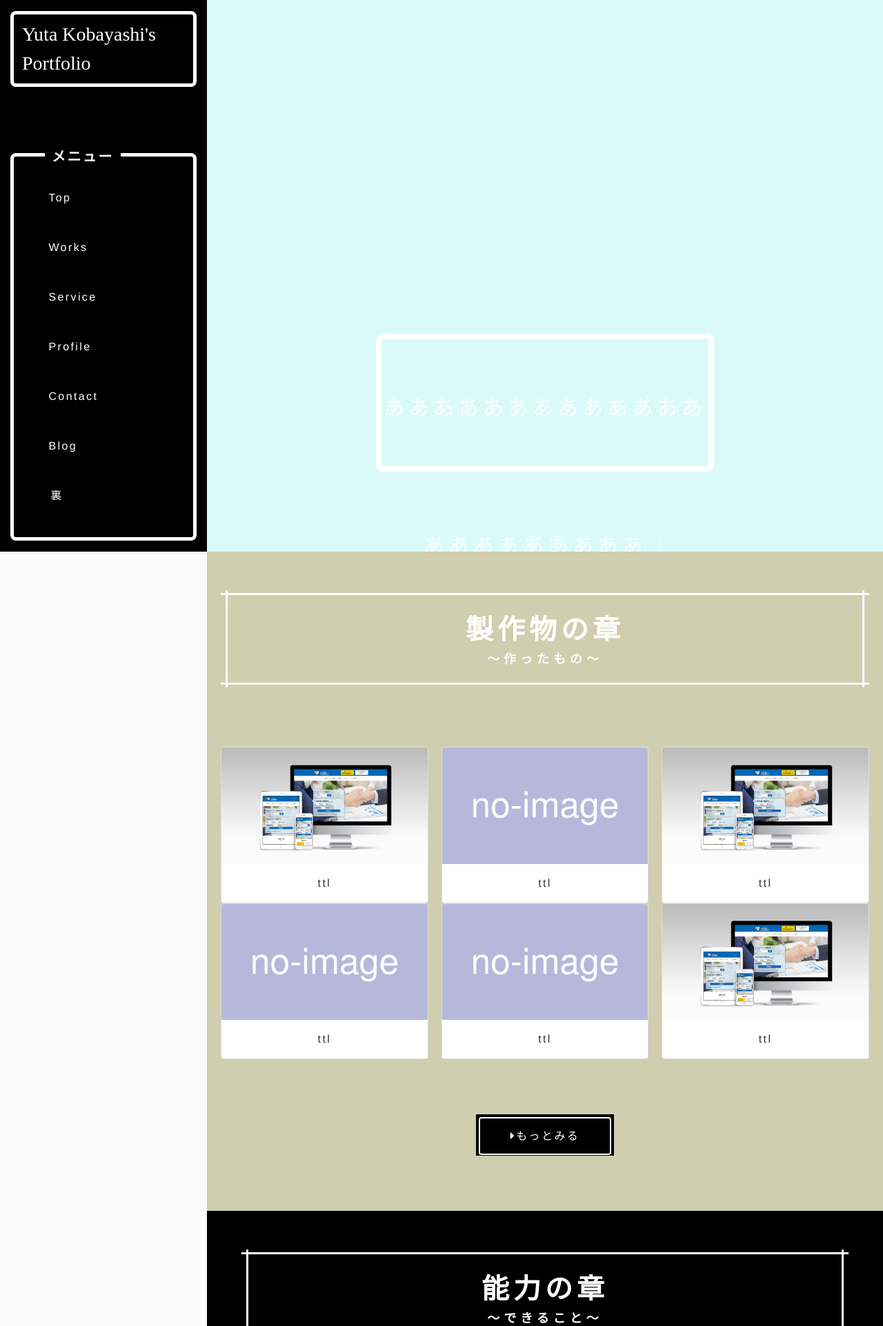
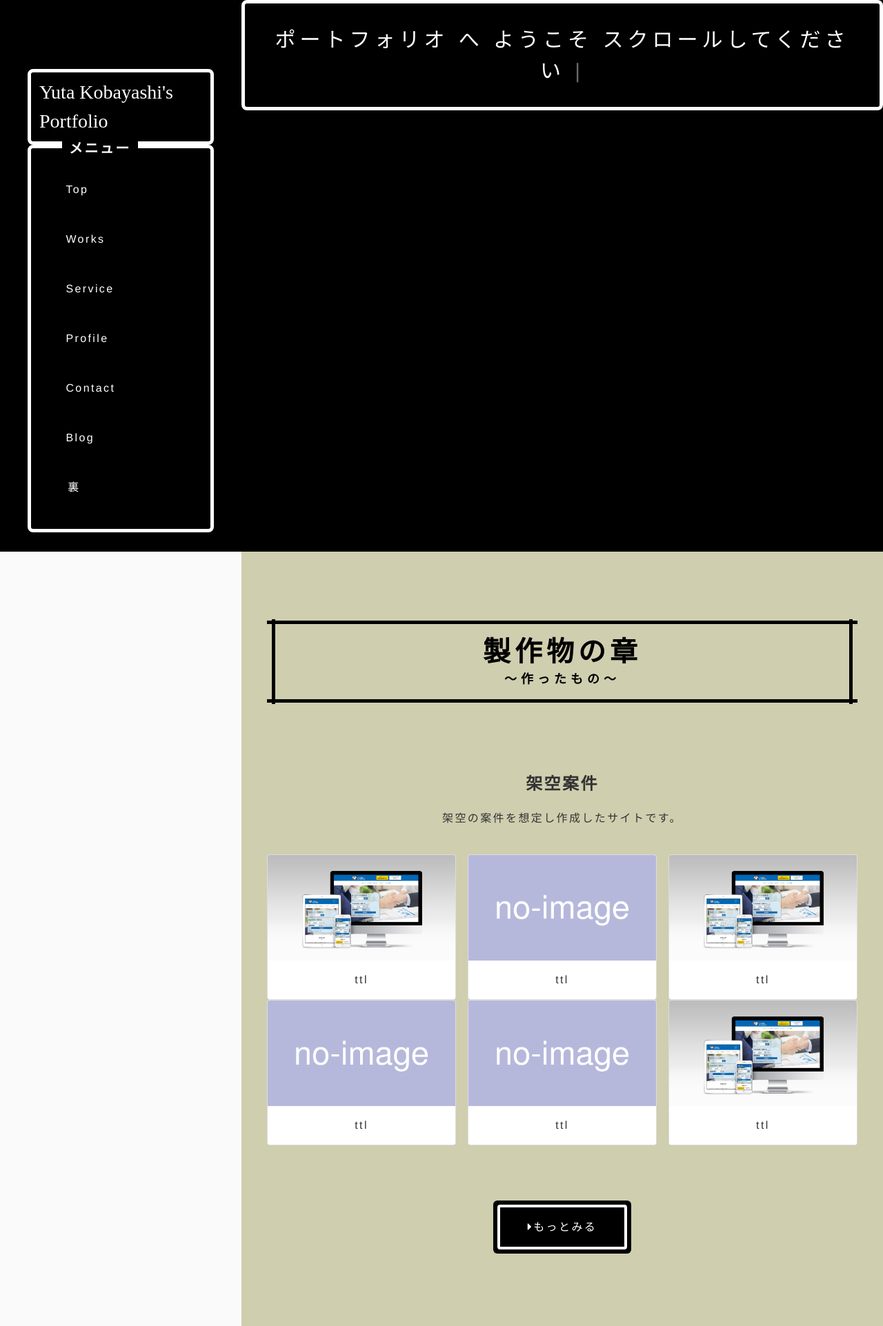
Before and after one commit to kbo580/new-portfolio, a PHP site: page /top.html in a window 1280 px wide. Shown: the top 1923 px of the page at 69% size. Run offline with PHP 8.4, Linux system fonts and the light colour scheme; style sheets or scripts are compiled from the project's sources.

Commit message:
Add files via upload

```diff
--- a/css/styles.css
+++ b/css/styles.css
@@ -37,7 +37,7 @@ body {
 
 .inner {
   margin: 0 auto;
-  max-width: 1000px;
+  max-width: 1200px;
   width: 100%;
   padding: 0 4%;
 }
@@ -45,23 +45,32 @@ body {
 /* ボタン */
 .rpg-btn {
   background-color: #000;
+  display: block;
   width: 200px;
-  height: 60px;
-  padding: 4px;
+  max-width: 100%;
+  padding: 6px;
   margin: 0 auto;
-  display: block;
   text-align: center;
   -webkit-transition: all .4s;
   transition: all .4s;
+  font-size: 1rem;
+  border-radius: 6px;
 }
 
 .rpg-btn .btn-text {
   color: #fff;
   border-radius: 4px;
-  border: 2px solid #fff;
-  padding: 17px;
+  border: 4px solid #fff;
+  padding: 20px;
   display: block;
   line-height: 1;
+  position: relative;
+}
+
+.rpg-btn .btn-text::before {
+  content: "\f0da";
+  font-family: 'Font Awesome 5 Free';
+  font-weight: 900;
 }
 
 .rpg-btn:hover {
@@ -83,7 +92,7 @@ body {
 /* 共通部分 */
 /* ------------------------------------ */
 section {
-  padding: 40px 0 60px;
+  padding: 70px 0 100px;
   position: relative;
   background-color: #000;
 }
@@ -106,24 +115,25 @@ section:nth-child(even) {
 
 /* セクションの見出し */
 .section-heading {
-  margin-bottom: 50px;
-  font-size: 40px;
+  margin-bottom: 70px;
   letter-spacing: 0.15em;
   text-align: center;
   position: relative;
-  border-top: solid 3px #fff;
-  border-bottom: solid 3px #fff;
-  color: #fff;
+  border-top: solid 5px #000;
+  border-bottom: solid 5px #000;
+  color: #000;
   padding: 0.5em;
+  font-size: calc(2rem + ((1vw - 3.75px) * 1.1034));
+  line-height: 1;
 }
 
 .section-heading::before, .section-heading:after {
   content: '';
   position: absolute;
   top: -7px;
-  width: 3px;
+  width: 5px;
   height: calc(100% + 14px);
-  background-color: #fff;
+  background-color: #000;
 }
 
 .section-heading::before {
@@ -137,8 +147,8 @@ section:nth-child(even) {
 /* セクションの小見出し */
 .section-heading-sub-title {
   display: block;
-  font-size: 18px;
-  line-height: 1.5;
+  font-size: calc(1rem + ((1vw - 3.75px) * 0.2759));
+  margin-top: 0.6em;
 }
 
 .section-heading-sub-title::before, .section-heading-sub-title::after {
@@ -146,23 +156,26 @@ section:nth-child(even) {
 }
 
 .h3-title {
-  font-size: calc(1.5rem + ((1vw - 3.75px) * 0.5854));
-  letter-spacing: 0.2em;
+  font-size: calc(1.25rem + ((1vw - 3.75px) * 0.5517));
 }
 
 .fa-external-link-alt {
   margin-left: 4px;
+}
+
+@media (min-width: 768px) {
+  section {
+    padding: 100px 0 120px;
+  }
+  /* セクションの見出し */
+  .section-heading {
+    margin-bottom: 100px;
+  }
 }
 
 @media (min-width: 1025px) {
   body {
     font-size: 1rem;
-  }
-  .inner {
-    padding: 0 20px;
-  }
-  section {
-    padding: 60px 0 80px;
   }
   .pc-wrapper {
     display: -webkit-box;
@@ -174,21 +187,19 @@ section:nth-child(even) {
     -webkit-box-flex: 1;
         -ms-flex: 1;
             flex: 1;
-    margin-left: 300px;
+    margin-left: 350px;
   }
   /* セクションの見出し */
   .section-heading {
     font-size: 2.5rem;
-    margin-bottom: 90px;
   }
   /* セクションの小見出し */
   .section-heading-sub-title {
-    font-size: 18px;
-  }
-}
-
-.h3-title {
-  letter-spacing: 0.15em;
+    font-size: 1.125rem;
+  }
+  .h3-title {
+    font-size: 1.5rem;
+  }
 }
 
 /* ------------------------------------ */
@@ -235,8 +246,9 @@ header .inner {
   header {
     position: fixed;
     height: 100vh;
-    width: 300px;
+    width: 350px;
     z-index: 100;
+    padding: 100px 0 120px;
   }
   header .inner {
     height: 100%;
@@ -450,31 +462,36 @@ footer .copy {
 /* ------------------------------------ */
 .mv {
   background-color: #000;
-  background-color: #dafafa;
   width: 100%;
   height: 500px;
   position: relative;
+  display: -webkit-box;
+  display: -ms-flexbox;
+  display: flex;
+  -webkit-box-orient: vertical;
+  -webkit-box-direction: normal;
+      -ms-flex-direction: column;
+          flex-direction: column;
+  -webkit-box-pack: justify;
+      -ms-flex-pack: justify;
+          justify-content: space-between;
 }
 
 .mv .mv-text {
-  position: absolute;
-  left: 50%;
-  bottom: 2%;
-  -webkit-transform: translate(-50%, -50%);
-          transform: translate(-50%, -50%);
   color: #fff;
-  border: 8px solid #fff;
-  border-radius: 10px;
+  border: 5px solid #fff;
+  border-radius: 8px;
   font-size: 30px;
   letter-spacing: 0.2em;
-  height: 200px;
   text-align: center;
-  line-height: 200px;
+  max-width: 100%;
+  padding: 30px;
 }
 
 @media (min-width: 900px) {
   .mv {
     height: 100vh;
+    padding-bottom: 120px;
   }
 }
 
@@ -482,7 +499,6 @@ footer .copy {
 /* works */
 /* ------------------------------------ */
 .works .h3-title {
-  border-bottom: none;
   text-align: center;
   display: block;
 }
--- a/css/styles.scss
+++ b/css/styles.scss
@@ -54,7 +54,7 @@ body {
 
 .inner{
   margin: 0 auto;
-  max-width: 1000px;
+  max-width: 1200px;
   width: 100%;
   // background-color: rgba(241,92,168,0.2);
   padding: 0 4%;
@@ -63,21 +63,30 @@ body {
 /* ボタン */
 .rpg-btn{
   background-color: #000;
+  display: block;
   width: 200px;
-  height: 60px;
-  padding: 4px;
+  max-width: 100%;
+  padding: 6px;
   margin: 0 auto;
-  display: block;
   text-align: center;
   transition: all .4s;
+  font-size: rem(16);
+  border-radius: 6px;
 
   .btn-text{
     color: #fff;
     border-radius: 4px;
-    border: 2px solid #fff;
-    padding: 17px;
+    border: 4px solid #fff;
+    padding: 20px;
     display: block;
     line-height: 1;
+    position: relative;
+
+    &::before{
+      content: "\f0da";
+      font-family: 'Font Awesome 5 Free';
+      font-weight: 900;
+    }
   }
 
   &:hover{
@@ -107,7 +116,7 @@ body {
 /* 共通部分 */
 /* ------------------------------------ */
 section{
-  padding: 40px 0 60px;
+  padding: 70px 0 100px;
   position:  relative;
   background-color: #000;
 }
@@ -127,25 +136,26 @@ section:nth-child(even){
 
 /* セクションの見出し */
 .section-heading{
-  margin-bottom: 50px;
-  font-size: 40px;
+  margin-bottom: 70px;
   letter-spacing: 0.15em;
   text-align: center;
   position: relative;
-  border-top: solid 3px #fff;
-  border-bottom: solid 3px #fff;
-  color: #fff;
+  border-top: solid 5px #000;
+  border-bottom: solid 5px #000;
+  color: #000;
   padding: 0.5em;
+  font-size: calc(2rem + ((1vw - 3.75px) * 1.1034));
+  line-height: 1;
 
   &::before,
   &:after{
     content: '';
     position: absolute;
     top: -7px;
-    width: 3px;
+    width: 5px;
     height: -webkit-calc(100% + 14px);
     height: calc(100% + 14px);
-    background-color: #fff;
+    background-color: #000;
   }
 
   &::before{
@@ -160,8 +170,8 @@ section:nth-child(even){
 /* セクションの小見出し */
 .section-heading-sub-title{
   display: block;
-  font-size: 18px;
-  line-height: 1.5;
+  font-size: calc(1rem + ((1vw - 3.75px) * 0.2759));
+  margin-top: 0.6em;
 
   &::before,
   &::after{
@@ -170,17 +180,22 @@ section:nth-child(even){
 }
 
 .h3-title{
-  // margin-bottom: 16px;
-  font-size: calc(1.5rem + ((1vw - 3.75px) * 0.5854));
-  // border-bottom: 3px solid $textColorA;
-  // display: inline-block;
-  letter-spacing: 0.2em;
-  // position: relative;
-  // padding-bottom: 4px;
+  font-size: calc(1.25rem + ((1vw - 3.75px) * 0.5517));
 }
 
 .fa-external-link-alt{
   margin-left: 4px;
+}
+
+@media (min-width: 768px){
+  section{
+    padding: 100px 0 120px;
+  }
+
+  /* セクションの見出し */
+  .section-heading{
+    margin-bottom: 100px;
+  }
 }
 
 @media (min-width: 1025px){
@@ -188,40 +203,31 @@ section:nth-child(even){
     font-size: rem(16);
   }
 
-  .inner{
-    padding: 0 20px;
-  }
-
-  section{
-    padding: 60px 0 80px;
-  }
-
   .pc-wrapper{
     display: flex;
     position: relative;
 
     .contents-wrapper{
       flex: 1;
-      margin-left: 300px;
+      margin-left: 350px;
     }
   }
 
   /* セクションの見出し */
   .section-heading{
     font-size: rem(40);
-    margin-bottom: 90px;
   }
 
   /* セクションの小見出し */
   .section-heading-sub-title{
-    font-size: 18px;
-  }
-}
-
-.h3-title{
-  // font-size: rem(24);
-  letter-spacing: 0.15em;
-}
+    font-size: rem(18);
+  }
+
+  .h3-title{
+    font-size: rem(24);
+  }
+}
+
 
 /* ------------------------------------ */
 /* header */
@@ -262,8 +268,9 @@ header{
   header{
     position: fixed;
     height: 100vh;
-    width: 300px;
+    width: 350px;
     z-index: 100;
+    padding: 100px 0 120px;
 
     .inner{
       height: 100%;
@@ -462,32 +469,38 @@ footer{
 /* メインビジュアル */
 /* ------------------------------------ */
 .mv{
-  // background: url(../images/mv-7.jpeg) center /cover no-repeat;
   background-color: #000;
-  background-color: #dafafa;
+  // background-color: #dafafa;
   width: 100%;
   height: 500px;
   position: relative;
+  display: flex;
+  flex-direction: column;
+  justify-content: space-between;
+
 
   .mv-text{
-    position: absolute;
-    left: 50%;
-    bottom: 2%;
-    transform: translate(-50%, -50%);
+    // position: absolute;
+    // left: 50%;
+    // bottom: 2%;
+    // transform: translate(-50%, -50%);
     color: #fff;
-    border: 8px solid #fff;
-    border-radius: 10px;
+    border: 5px solid #fff;
+    border-radius: 8px;
     font-size: 30px;
     letter-spacing: 0.2em;
-    height: 200px;
+    // height: 200px;
     text-align: center;
-    line-height: 200px;
+    // line-height: 200px;
+    max-width: 100%;
+    padding: 30px;
   }
 }
 
 @media (min-width: 900px) {
   .mv{
     height: 100vh;
+    padding-bottom: 120px;
     .mv-text{
       // max-width: 500px;
     }
@@ -499,7 +512,6 @@ footer{
 /* ------------------------------------ */
 .works{
   .h3-title{
-    border-bottom:  none;
     text-align: center;
     display: block;
   }
--- a/js/main.js
+++ b/js/main.js
@@ -112,10 +112,6 @@ $(function(){
     });
   }
 
-  $(window).scroll(function () {
-    TextTypingAnime();
-  });
-
   $(window).on('load', function () {
     var element = $(".TextTyping");
     element.each(function () {
@@ -132,14 +128,18 @@ $(function(){
 
     });
 
+    $('.TextTyping span:nth-child(12)').append('<br>');
+
     TextTypingAnime();
   });
+
+
 
   var fixedHeaderHight = $('.fixed-icon-wrapper').outerHeight(true);
 console.log(fixedHeaderHight)
   $(window).on('scroll', function(){
     var section = $('.mv').offset().top;
-    if($(this).scrollTop()>= section-fixedHeaderHight){ //section2からヘッダー分を引いた高さに入るとヘッダーがフェードイン。
+    if($(this).scrollTop()>= section-fixedHeaderHight){
       $('header').addClass('fadein');
     }
     else{
@@ -160,6 +160,5 @@ console.log(fixedHeaderHight)
 
 
 
-
 });
 });
--- a/top.html
+++ b/top.html
@@ -72,15 +72,24 @@
 
       <main>
         <div class="mv">
-          <p class="mv-text TextTyping">ああああああああああああああああああああああ
-          </p>
+          <div class="mv-text">
+            <p class="TextTyping">ポートフォリオ へ ようこそ
+              スクロールしてください
+            </p>
+
+
+
+          </div>
         </div>
 
         <section class="works" id="works">
 
           <div class="inner">
             <h2 class="section-heading">製作物の章<span class="section-heading-sub-title">作ったもの</span></h2>
+
             <div class="works-wrapper">
+              <h3 class="h3-title">架空案件</h3>
+              <p class="works-sentence">架空の案件を想定し作成したサイトです。</p>
               <ul class="items-wrapper">
 
                 <li class="item-card">
@@ -141,7 +150,7 @@
             </div>
             <!-- /works-wrapper -->
 
-          <a href="works.html" class="rpg-btn"><span class="btn-text"><i class="fas fa-caret-right"></i>もっとみる</span></a>
+          <a href="works.html" class="rpg-btn"><span class="btn-text">もっとみる</span></a>
           </div>
           <!-- /inner -->
 
@@ -159,7 +168,7 @@
                 </figure>
 
                 <div class="service_text-wrapper">
-                  <p class="h3-title"><span>01</span>.Webデザイン</p>
+                  <p class="h3-title">Webデザイン</p>
                   <p class="service-text">サイトの設計、デザインを作成し、それをもとにWebサイトの製作ができます。またタブレットやスマートフォンに対応させたレスポンシブデザインもできます。</p>
                 </div>
                 <!-- /service_text-wrapper -->
@@ -173,7 +182,7 @@
                 </figure>
 
                 <div class="service_text-wrapper">
-                  <p class="h3-title"><span>02</span>.コーディング</p>
+                  <p class="h3-title">コーディング</p>
                   <p class="service-text">ワイヤーフレームをもとに忠実に再現をし、様々な動きやエフェクトをつけることができます。またメンテナンスがしやすく見やすいコードを書くように努めています。</p>
                 </div>
                 <!-- /service_text-wrapper -->
@@ -187,7 +196,7 @@
                 </figure>
 
                 <div class="service_text-wrapper">
-                  <p class="h3-title"><span>03</span>.CMS化</p>
+                  <p class="h3-title">CMS化</p>
                   <p class="service-text">Word Pressなどに代表されるものでHTMLとCSSで作成されたサイトを自身で容易に管理、更新ができるようなサイトに変更することができます。</p>
                 </div>
                 <!-- /service_text-wrapper -->
@@ -209,7 +218,7 @@
 
             <h3 class="name">Kobayashi Yuta</h3>
             <p class="prof-text">愛知県内の大学を卒業後家業の飲食店で勤務。<br>廃業後、県内の書店に就職し書籍担当となりました。そこで店舗運営や棚作りやアルバイトの育成などを経験しつつ、仕事の一つであったPOP作成などを通し、デザインと出会いました。<br>そこからWEBデザインに興味を持ち、独学で二年ほどWebデザインとコーディングを学び初め、2020年に退社し現在も日々学習をしております。</p>
-            <a href="profile.html" class="rpg-btn"><span class="btn-text"><i class="fas fa-caret-right"></i>もっとみる</span></a>
+            <a href="profile.html" class="rpg-btn"><span class="btn-text">もっとみる</span></a>
 
             <p class="blog-pr">学習のための<br><span>ブログも書いております</span></p>
             <p class="blog-banner">
```
Also changed, not shown: other parts of css/styles.css (+40 -18 lines), other parts of css/styles.scss (+49 -20 lines), 1 other file.
